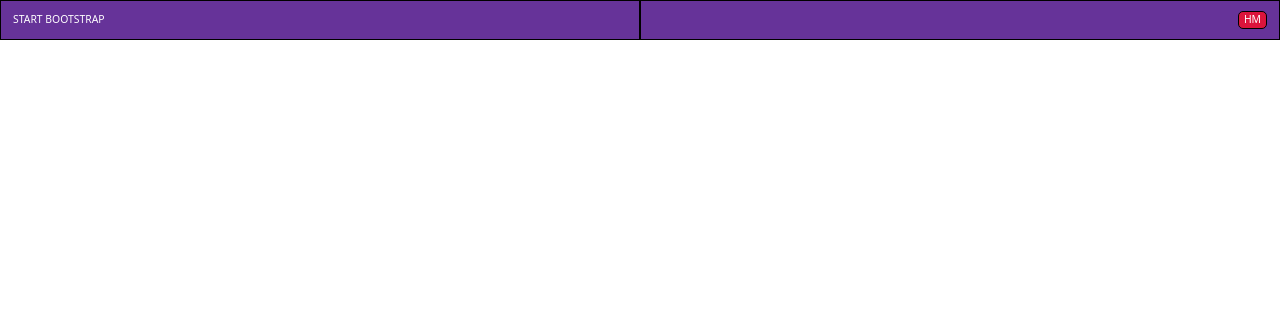
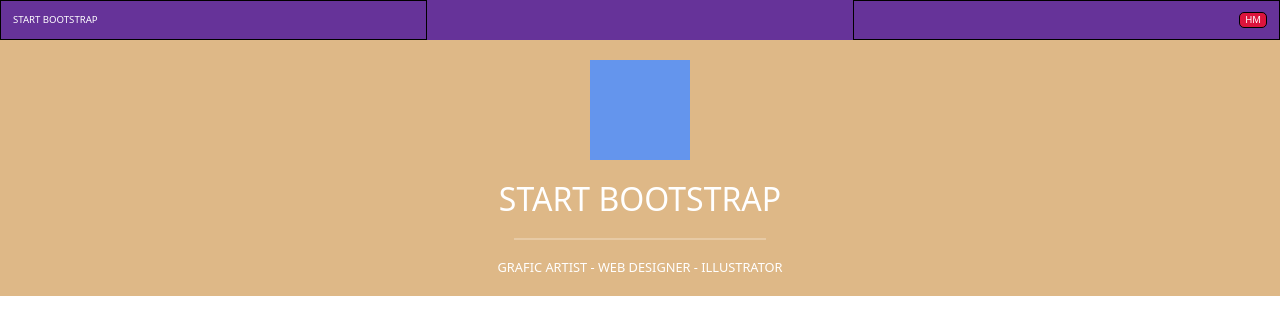
Before and after one commit to ClaudioLeone/html-css-bootstrap-freelancer, a plain HTML site: page index.html in a window 1280 px wide. Drawn offline with nearby package versions, Linux system fonts and the light colour scheme.

Commit message:
Completed structuring 'jumbotron' section

```diff
--- a/CSS/style.css
+++ b/CSS/style.css
@@ -1,20 +1,65 @@
+/* RESET */
+img{
+    width: 100%;
+}
 /* UTILITIES */
 
 .title_fontsize{
-    font-size: 0.65rem;
+    font-size: 0.6rem;
+}
+
+.header_color{
+    background-color: rebeccapurple;
 }
 
 /* CLASSES */
 .header_box{
-    border: 1px solid black;
-    background-color: rebeccapurple;
     color: white;
     height: 40px;
+
+    /* debug */
+    border: 1px solid black;
 }
 
 .hamburger_box{
-    border: 1px solid black;
     border-radius: 5px;
     background-color:crimson;
     padding: 0 5px;
+
+    /* debug */
+    border: 1px solid black;
 }
+
+.jumbotron{
+    display: flex;
+    flex-direction: column;
+    justify-content: space-around;
+
+    /* debug */
+    /* height: 320px; */
+    background-color: burlywood;
+}
+
+.jumbotron > *{
+    color: white;
+    margin: 20px 0;
+}
+
+.jumbotron h5{
+    font-size: 0.8rem;
+}
+
+.jumbotron hr{
+    border: 1px solid white;
+    width: 20%;
+    margin: 0 auto;
+}
+
+.jumbo_img{
+    width: 100px;
+    margin: 20px auto 0;
+
+    /* debug */
+    height: 100px;
+    background-color: cornflowerblue;
+}
--- a/index.html
+++ b/index.html
@@ -16,15 +16,21 @@
     <title>Bootstrap Freelancer</title>
 </head>
 <body>
-    <header class="container-fluid">
-        <div class="row">
-          <div class="col-6 text-start d-flex align-items-center header_box">
+    <header class="container-fluid header_color">
+        <div class="row justify-content-between">
+          <div class="col-4 text-start d-flex align-items-center header_box">
             <span class="title_fontsize">START BOOTSTRAP</span>
           </div>
-          <div class="col-6 text-end d-flex align-items-center justify-content-end header_box">
+          <div class="col-4 text-end d-flex align-items-center justify-content-end header_box">
             <span class="hamburger_box title_fontsize">HM</span>
           </div>
         </div>
     </header>
+    <div class="jumbotron container-fluid text-center">
+        <div class="jumbo_img"></div>
+        <h2>START BOOTSTRAP</h2>
+        <hr>
+        <h5>GRAFIC ARTIST - WEB DESIGNER - ILLUSTRATOR</h5>
+    </div>
 </body>
 </html>
```
